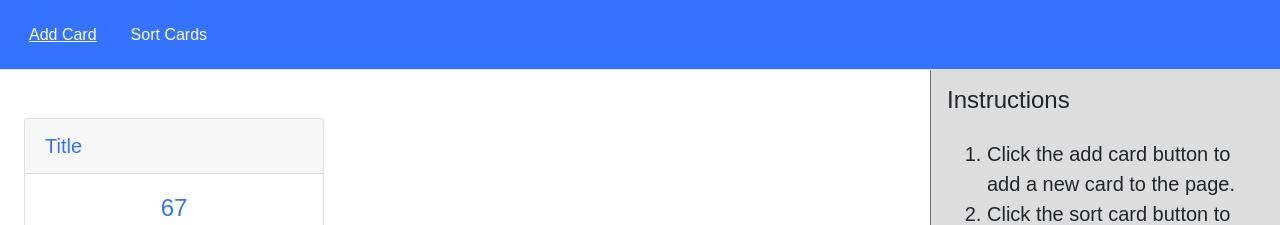
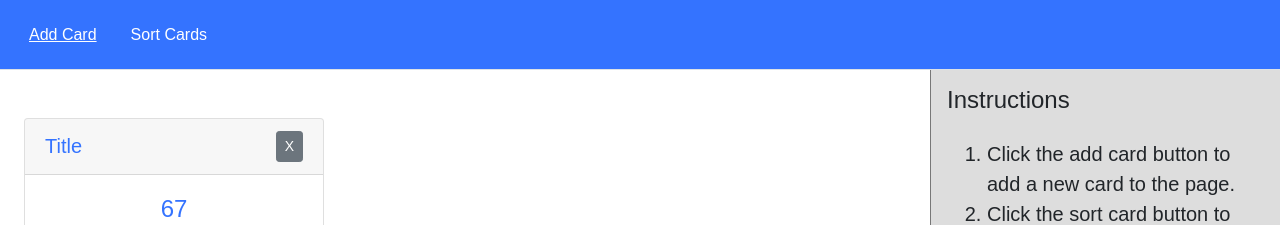
Before and after one commit to gregschutz/BlueOwl, a React (Create React App) app in the folder BlueOwl/ClientApp/: page / in a window 1280 px wide. Both pictures are taken after a click on the button "Add Card". Shown: the top 225 px of the page. Built offline with nearby package versions, Linux system fonts and the light colour scheme.

Commit message:
added delete but requires global state like redux perhaps or useContext hook

```diff
--- a/BlueOwl/ClientApp/src/components/Card.js
+++ b/BlueOwl/ClientApp/src/components/Card.js
@@ -1,12 +1,25 @@
-import React from 'react';
+import React, { useState } from 'react';
 
 export default function Card({ cards }) {
+    const [card, removeCard] = useState(cards);
+
+    const deleteCard = () => {
+        //remove card
+        //let thiscard = document.getElementsByClassName('card-text');
+        alert(card.length);
+        let c = [...card].filter((n) => parseInt(n.number) !== parseInt(num));
+        removeCard([...c]);
+
+    }
 
     const renderCard = () => {
         if (cards.visible) {
             return (
-                <div id="card" className="card mt-4 mr-4">
-                    <div className="card-header">Title</div>
+                <div id="card"  className="card mt-4 mr-4">
+                    <div className="card-header d-flex">
+                        <span className="flex-fill">Title</span>
+                        <button className="btn btn-sm btn-secondary d-inline-block justify-content-end" onClick={deleteCard}>X</button>
+                    </div>
                     <div className="card-body">
                         <h4 className="card-text text-center">{cards.number}</h4>
                     </div>
```
